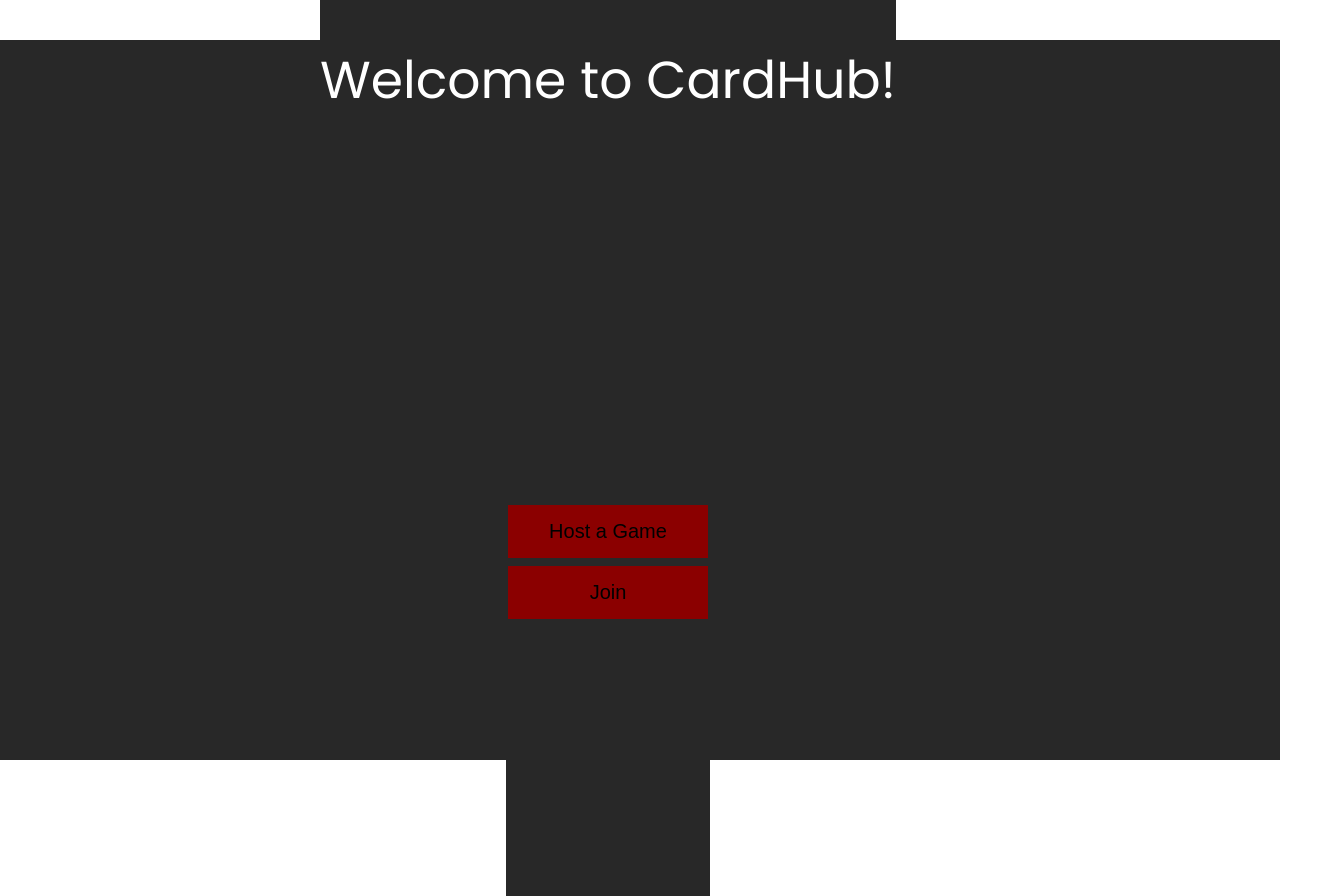
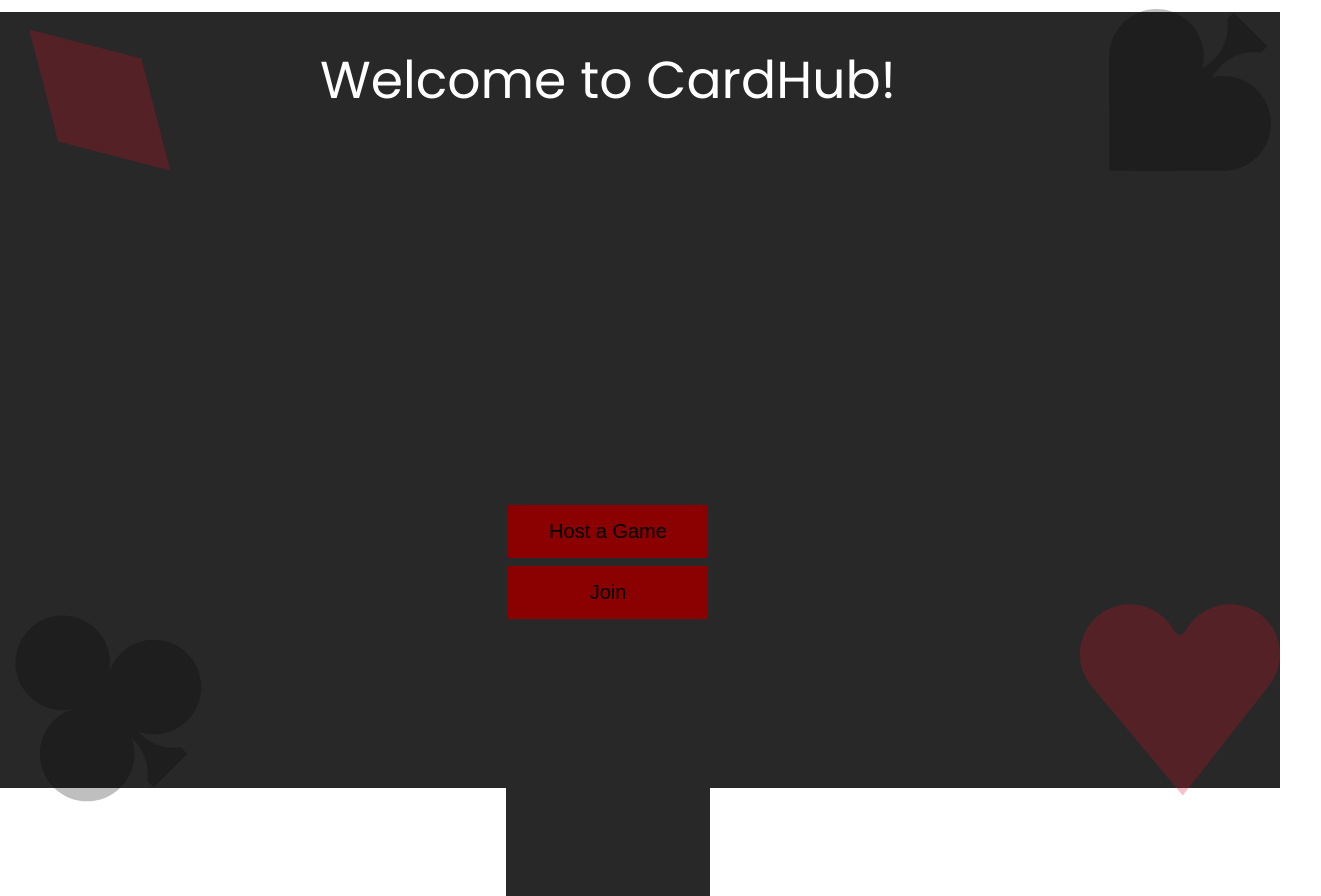
Before and after one commit to Card-Hub/CardHub, a Vue app in the folder vueapp/: page / in a window 1280 px wide. Shown: the top 896 px of the page, 1321 px wide, since content can reach past the window. Built offline with nearby package versions, Linux system fonts and the light colour scheme.

Commit message:
added a more fitting background

```diff
--- a/vueapp/package.json
+++ b/vueapp/package.json
@@ -13,6 +13,7 @@
     "predev": "node aspnetcore-https.cjs"
   },
   "dependencies": {
+    "@microsoft/signalr": "^8.0.0",
     "vue": "^3.3.10"
   },
   "devDependencies": {
--- a/vueapp/src/App.vue
+++ b/vueapp/src/App.vue
@@ -1,12 +1,17 @@
 <script setup lang="ts">
-import HelloWorld from './components/HelloWorld.vue'
+  import { HubConnectionBuilder, LogLevel } from '@microsoft/signalr';
 </script>
 
 <template>
   <div class="div">
+    <img alt="spade" class="spade" src="./assets/spade.svg" width="200" height="200" />
+    <img alt="heart" class="heart" src="./assets/heart.svg" width="200" height="200" />
+    <img alt="diamond" class="diamond" src="./assets/diamond.svg" width="200" height="200" />
+    <img alt="club" class="club" src="./assets/club.svg" width="200" height="200" />
+
     <header class="header">
       <img alt="cardhub-logo" class="logo" src="./assets/logo.svg" width="200" height="200" />
-      <h1>Welcome to CardHub!</h1>
+      <h1 class="welcome">Welcome to CardHub!</h1>
 
       </header>
 
@@ -14,13 +19,18 @@ import HelloWorld from './components/HelloWorld.vue'
       <button class="btn host-btn">Host a Game</button>
       <button class="btn join-btn">Join</button>
 
-<!--    <HelloWorld msg="You did it!" />-->
-<!--    </header>-->
     </body>
   </div>
 </template>
 
 <style scoped>
+  .welcome {
+    color: white;
+    justify-content: center;
+    align-items: center;
+    text-align: center;
+    display: flex;
+  }
   .host-btn {
     background-color: darkred;
     border: none;
@@ -61,12 +71,39 @@ import HelloWorld from './components/HelloWorld.vue'
     display: flex;
     flex-direction: column;
     background-color: #282828;
-    height: 90vh;
+    height: 97vh;
     width: 90vw;
   }
 
+  .spade {
+    rotate: 225deg;
+    display: flex;
+    position: absolute;
+    top: 0;
+    right: 0;
+  }
+
+  .heart {
+    position: absolute;
+    bottom: 0;
+    right: 0;
+  }
+
+  .diamond {
+    rotate: 315deg;
+    position: absolute;
+    top: 0;
+    left: 0;
+  }
+
+  .club {
+    rotate: 315deg;
+    position: absolute;
+    bottom: 0;
+    left: 0;
+  }
+
 .header {
-    background-color: #282828;
     display: flex;
     flex-direction: column;
     padding-bottom: 40px;
```
Also changed, not shown: 1 other file (tests, documents, lock files or other folders).
